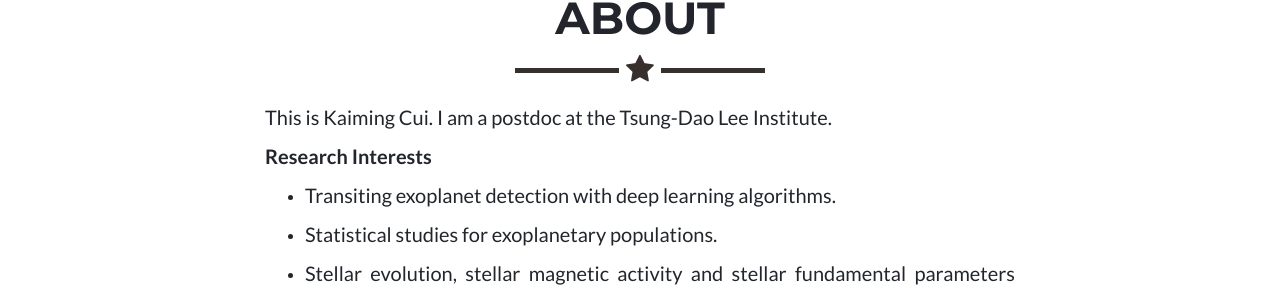
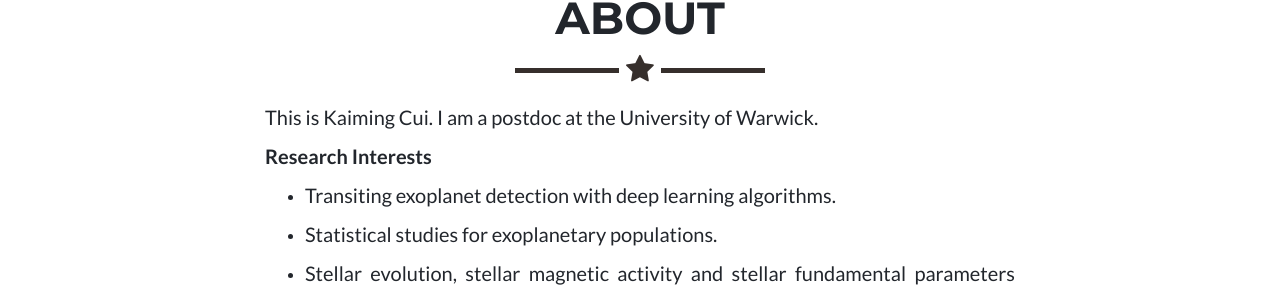
Before and after one commit to ckm3/ckm3.github.io, a Jekyll site: the page built from _posts/2014-07-18-project-1.markdown, in a window 1280 px wide and 900 px high, scrolled down 591 px. Shown: the part 155-447 px from the top of the window. Built offline with Jekyll 4.4.1, drawn with Linux system fonts in a browser that asks for light colours; some of the changed text lies outside the part shown.

Commit message:
Update basic info

```diff
--- a/_config.yml
+++ b/_config.yml
@@ -1,7 +1,7 @@
 # Site settings
 title: Kaiming Cui's Homepage
 name: Kaiming Cui
-email: cuikaiming@sjtu.edu.cn
+email: Kaiming.Cui@warwick.ac.uk
 url: https://cuikaiming.com/
 description: "This is Kaiming Cui's Homepage for Astrophysical Research."
 keywords: "Astrophysics"
@@ -33,9 +33,9 @@ color:
 
 # Footer settings
 footer:
-  email: cuikaiming@sjtu.edu.cn
+  email: Kaiming.Cui@warwick.ac.uk
   copyright: Kaiming Cui
-  location: Shanghai, China
+  location: United Kingdom
   # social: Around the Web
   credits: Credits
 
@@ -57,8 +57,8 @@ social:
 
 # Postal address (add as many lines as necessary)
 address:
-  - line: Tsung-Dao Lee Institute
-  - line: NO.520 Shengrong Road, Shanghai, 201210
+  - line: University of Warwick
+  - line: Millburn House, Coventry
 
 # Credits content
 credits: 'This homepage is based on Freelance. Freelancer is a free to use, open source Bootstrap theme created by <a style="color:#8383a2; href="http://startbootstrap.com">Start Bootstrap</a>.'
--- a/_includes/about.html
+++ b/_includes/about.html
@@ -10,7 +10,7 @@
         <div class="row">
             <div class="col-md-8 col-md-offset-2" , align="justify">
                 <p>
-                    This is Kaiming Cui. I am a postdoc at the Tsung-Dao Lee Institute.
+                    This is Kaiming Cui. I am a postdoc at the University of Warwick.
                 </p>
                 <p><b>Research Interests</b></p>
                 <ul>
```
Also changed, not shown: Gemfile.lock.
